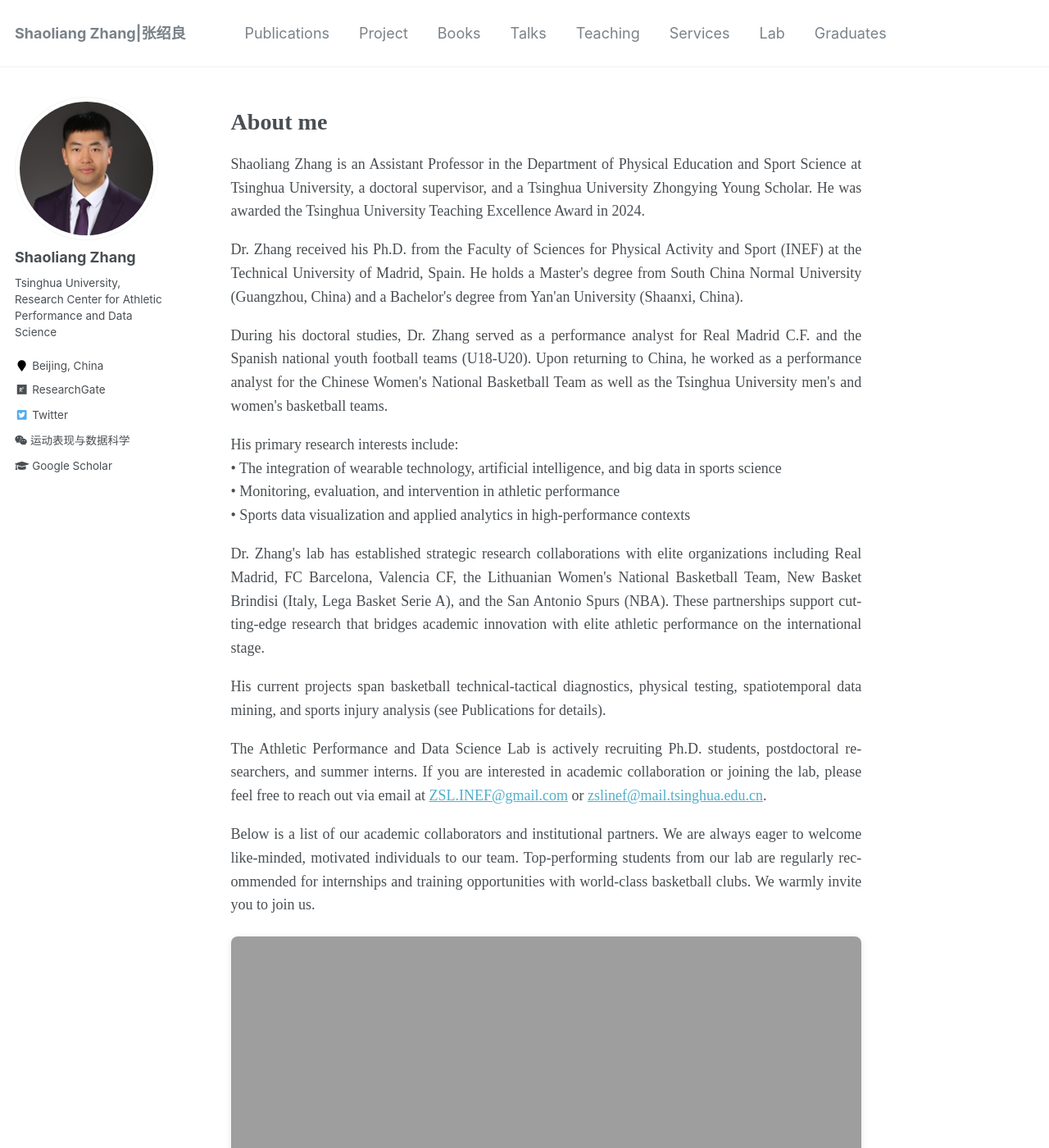
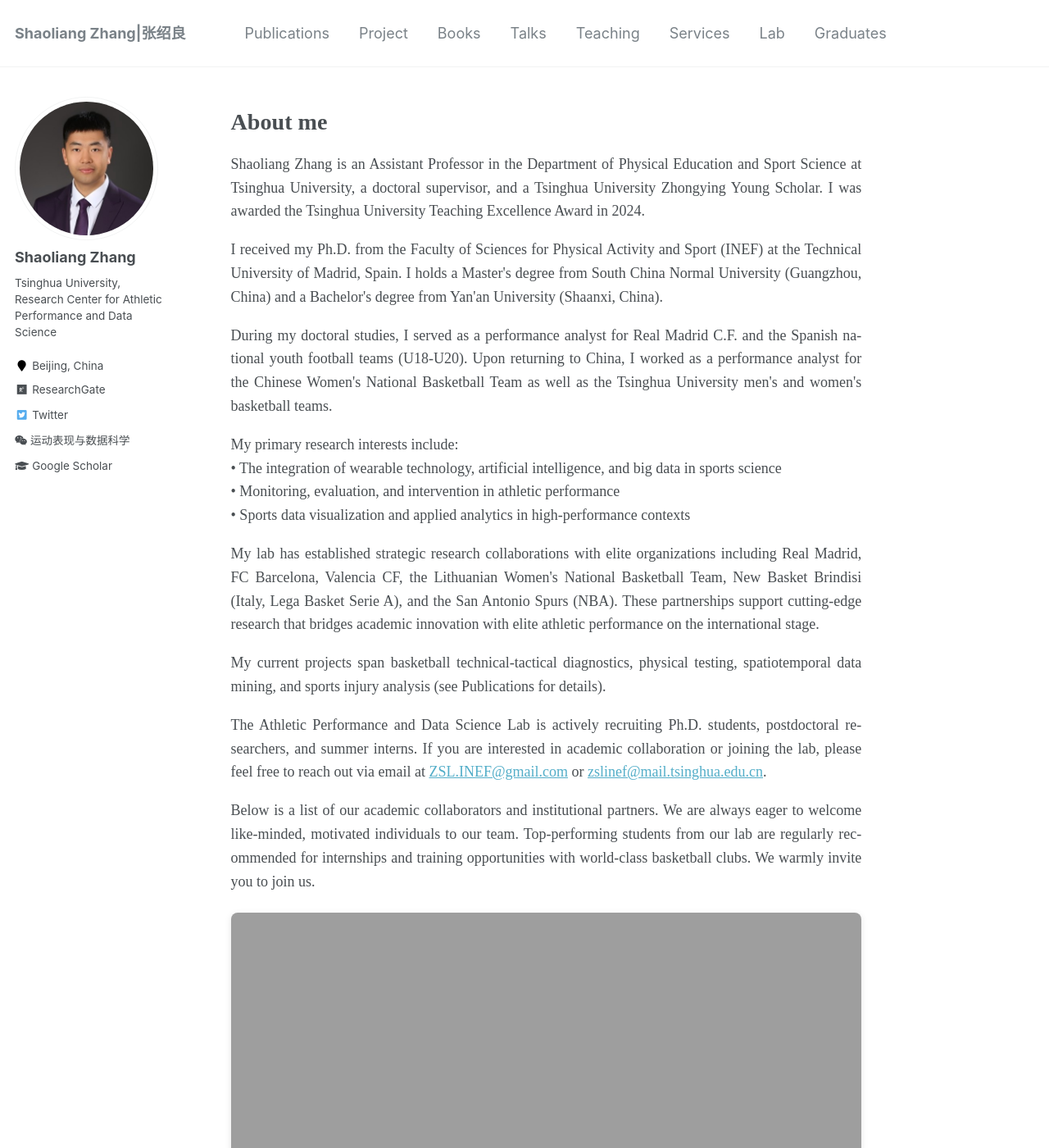
Before and after one commit to sportssuper/ZSL, a Jekyll site: the page built from _pages/about.md, in a window 1280 px wide and 1400 px high. Shown: the whole window at 82% size. Built offline with Jekyll 4.4.1, drawn with Linux system fonts in a browser that asks for light colours; a script that is not in the unit is left out.

Commit message:
Update about.md

```diff
--- a/_pages/about.md
+++ b/_pages/about.md
@@ -10,20 +10,20 @@ redirect_from:
 <h1 style="font-family: 'Times New Roman', Times, serif; text-align: left; margin-bottom: 20px;">About me</h1>
 
 <div style="text-align: justify; font-family: 'Times New Roman', Times, serif; max-width: 800px; margin: 0 auto; line-height: 1.6; hyphens: auto;">
-  <p style="margin-bottom: 1em;">Shaoliang Zhang is an Assistant Professor in the Department of Physical Education and Sport Science at Tsinghua University, a doctoral supervisor, and a Tsinghua University Zhongying Young Scholar. He was awarded the Tsinghua University Teaching Excellence Award in 2024.</p>
+  <p style="margin-bottom: 1em;">Shaoliang Zhang is an Assistant Professor in the Department of Physical Education and Sport Science at Tsinghua University, a doctoral supervisor, and a Tsinghua University Zhongying Young Scholar. I was awarded the Tsinghua University Teaching Excellence Award in 2024.</p>
 
-  <p style="margin-bottom: 1em;">Dr. Zhang received his Ph.D. from the Faculty of Sciences for Physical Activity and Sport (INEF) at the Technical University of Madrid, Spain. He holds a Master's degree from South China Normal University (Guangzhou, China) and a Bachelor's degree from Yan'an University (Shaanxi, China).</p>
+  <p style="margin-bottom: 1em;">I received my Ph.D. from the Faculty of Sciences for Physical Activity and Sport (INEF) at the Technical University of Madrid, Spain. I holds a Master's degree from South China Normal University (Guangzhou, China) and a Bachelor's degree from Yan'an University (Shaanxi, China).</p>
 
-  <p style="margin-bottom: 1em;">During his doctoral studies, Dr. Zhang served as a performance analyst for Real Madrid C.F. and the Spanish national youth football teams (U18-U20). Upon returning to China, he worked as a performance analyst for the Chinese Women's National Basketball Team as well as the Tsinghua University men's and women's basketball teams.</p>
+  <p style="margin-bottom: 1em;">During my doctoral studies, I served as a performance analyst for Real Madrid C.F. and the Spanish national youth football teams (U18-U20). Upon returning to China, I worked as a performance analyst for the Chinese Women's National Basketball Team as well as the Tsinghua University men's and women's basketball teams.</p>
 
-  <p style="margin-bottom: 1em;">His primary research interests include:<br>
+  <p style="margin-bottom: 1em;">My primary research interests include:<br>
  • The integration of wearable technology, artificial intelligence, and big data in sports science<br>
  • Monitoring, evaluation, and intervention in athletic performance<br>
  • Sports data visualization and applied analytics in high-performance contexts</p>
 
-  <p style="margin-bottom: 1em;">Dr. Zhang's lab has established strategic research collaborations with elite organizations including Real Madrid, FC Barcelona, Valencia CF, the Lithuanian Women's National Basketball Team, New Basket Brindisi (Italy, Lega Basket Serie A), and the San Antonio Spurs (NBA). These partnerships support cutting-edge research that bridges academic innovation with elite athletic performance on the international stage.</p>
+  <p style="margin-bottom: 1em;">My lab has established strategic research collaborations with elite organizations including Real Madrid, FC Barcelona, Valencia CF, the Lithuanian Women's National Basketball Team, New Basket Brindisi (Italy, Lega Basket Serie A), and the San Antonio Spurs (NBA). These partnerships support cutting-edge research that bridges academic innovation with elite athletic performance on the international stage.</p>
 
-  <p style="margin-bottom: 1em;">His current projects span basketball technical-tactical diagnostics, physical testing, spatiotemporal data mining, and sports injury analysis (see Publications for details).</p>
+  <p style="margin-bottom: 1em;">My current projects span basketball technical-tactical diagnostics, physical testing, spatiotemporal data mining, and sports injury analysis (see Publications for details).</p>
 
   <p style="margin-bottom: 1em;">The Athletic Performance and Data Science Lab is actively recruiting Ph.D. students, postdoctoral researchers, and summer interns. If you are interested in academic collaboration or joining the lab, please feel free to reach out via email at <a href="mailto:ZSL.INEF@gmail.com">ZSL.INEF@gmail.com</a> or <a href="mailto:zslinef@mail.tsinghua.edu.cn">zslinef@mail.tsinghua.edu.cn</a>.</p>
 
```
